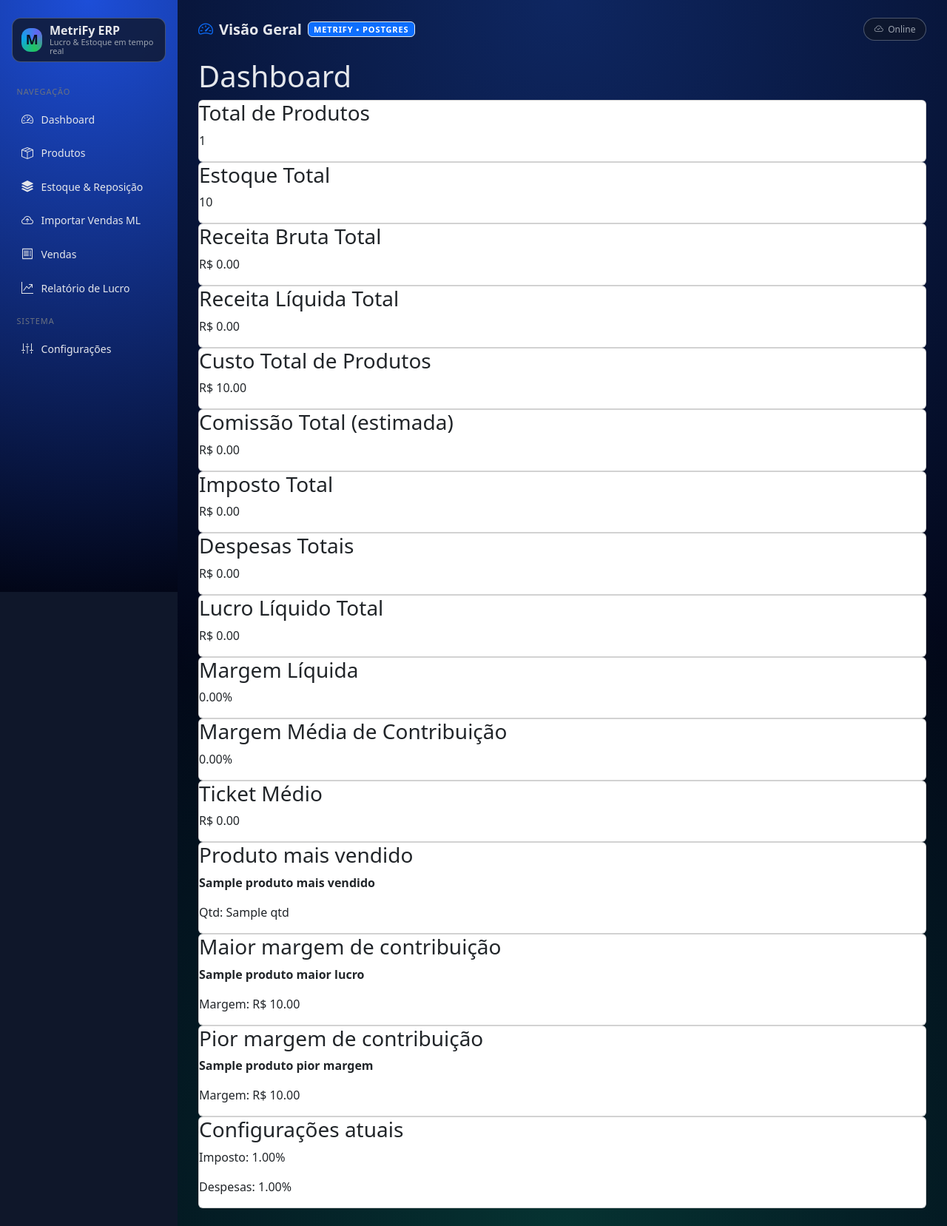
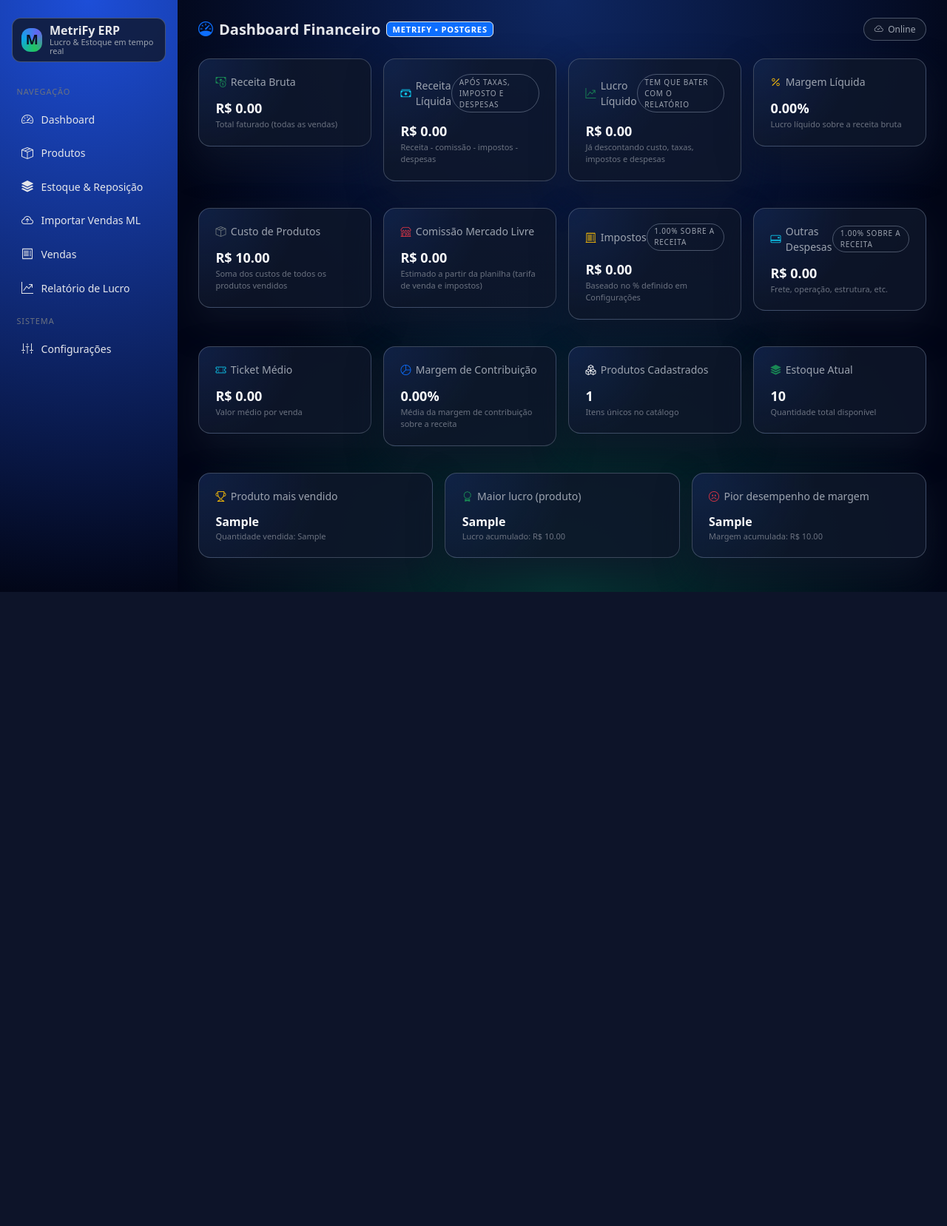
Before and after one commit to oliveirafjdo-web/Mega2.0, a Flask app: template templates/dashboard.html in a window 1280 px wide. Shown: the whole page at 74% size. After the commit the page ends 800 px from the top, so only its background shows below. Run offline with Flask 3, Linux system fonts and the light colour scheme; the template is opened without the code that fills it: most values are stand-ins (such as "Sample title", 1, 10 or a date in 2020); some libraries are stand-ins or nearby versions.

Commit message:
Update dashboard.html

```diff
--- a/templates/dashboard.html
+++ b/templates/dashboard.html
@@ -1,115 +1,242 @@
 {% extends "base.html" %}
 
+{% block title %}Dashboard • MetriFy{% endblock %}
+{% block page_icon %}<i class="bi bi-speedometer text-primary"></i>{% endblock %}
+{% block page_title %}Dashboard Financeiro{% endblock %}
+
 {% block content %}
-<h1>Dashboard</h1>
-
-<div class="cards-grid">
-
-  <!-- LINHA 1 -->
-  <div class="card">
-    <h3>Total de Produtos</h3>
-    <p>{{ total_produtos }}</p>
+<div class="row g-3 mb-3">
+  <!-- Receita bruta -->
+  <div class="col-12 col-sm-6 col-lg-3">
+    <div class="card-glass">
+      <div class="card-glass-header">
+        <div class="card-glass-title">
+          <i class="bi bi-cash-coin text-success"></i>
+          Receita Bruta
+        </div>
+      </div>
+      <div class="stat-value">R$ {{ '%.2f'|format(receita_total) }}</div>
+      <div class="stat-sub">Total faturado (todas as vendas)</div>
+    </div>
   </div>
 
-  <div class="card">
-    <h3>Estoque Total</h3>
-    <p>{{ estoque_total }}</p>
+  <!-- Receita líquida -->
+  <div class="col-12 col-sm-6 col-lg-3">
+    <div class="card-glass">
+      <div class="card-glass-header">
+        <div class="card-glass-title">
+          <i class="bi bi-cash-stack text-info"></i>
+          Receita Líquida
+        </div>
+        <span class="badge-soft">Após taxas, imposto e despesas</span>
+      </div>
+      <div class="stat-value">R$ {{ '%.2f'|format(receita_liquida_total) }}</div>
+      <div class="stat-sub">Receita - comissão - impostos - despesas</div>
+    </div>
   </div>
 
-  <div class="card">
-    <h3>Receita Bruta Total</h3>
-    <p>R$ {{ "%.2f"|format(receita_total) }}</p>
+  <!-- Lucro líquido -->
+  <div class="col-12 col-sm-6 col-lg-3">
+    <div class="card-glass">
+      <div class="card-glass-header">
+        <div class="card-glass-title">
+          <i class="bi bi-graph-up-arrow text-success"></i>
+          Lucro Líquido
+        </div>
+        <span class="badge-soft">Tem que bater com o relatório</span>
+      </div>
+      <div class="stat-value">R$ {{ '%.2f'|format(lucro_liquido_total) }}</div>
+      <div class="stat-sub">Já descontando custo, taxas, impostos e despesas</div>
+    </div>
   </div>
 
-  <div class="card">
-    <h3>Receita Líquida Total</h3>
-    <p>R$ {{ "%.2f"|format(receita_liquida_total) }}</p>
+  <!-- Margem líquida -->
+  <div class="col-12 col-sm-6 col-lg-3">
+    <div class="card-glass">
+      <div class="card-glass-header">
+        <div class="card-glass-title">
+          <i class="bi bi-percent text-warning"></i>
+          Margem Líquida
+        </div>
+      </div>
+      <div class="stat-value">{{ '%.2f'|format(margem_liquida_percent) }}%</div>
+      <div class="stat-sub">Lucro líquido sobre a receita bruta</div>
+    </div>
+  </div>
 </div>
 
-  <!-- LINHA 2 -->
-  <div class="card">
-    <h3>Custo Total de Produtos</h3>
-    <p>R$ {{ "%.2f"|format(custo_total) }}</p>
+<div class="row g-3 mb-3">
+  <!-- Custo de produtos -->
+  <div class="col-12 col-sm-6 col-lg-3">
+    <div class="card-glass">
+      <div class="card-glass-header">
+        <div class="card-glass-title">
+          <i class="bi bi-box-seam text-secondary"></i>
+          Custo de Produtos
+        </div>
+      </div>
+      <div class="stat-value">R$ {{ '%.2f'|format(custo_total) }}</div>
+      <div class="stat-sub">Soma dos custos de todos os produtos vendidos</div>
+    </div>
   </div>
 
-  <div class="card">
-    <h3>Comissão Total (estimada)</h3>
-    <p>R$ {{ "%.2f"|format(comissao_total) }}</p>
+  <!-- Comissão ML -->
+  <div class="col-12 col-sm-6 col-lg-3">
+    <div class="card-glass">
+      <div class="card-glass-header">
+        <div class="card-glass-title">
+          <i class="bi bi-shop text-danger"></i>
+          Comissão Mercado Livre
+        </div>
+      </div>
+      <div class="stat-value">R$ {{ '%.2f'|format(comissao_total) }}</div>
+      <div class="stat-sub">Estimado a partir da planilha (tarifa de venda e impostos)</div>
+    </div>
   </div>
 
-  <div class="card">
-    <h3>Imposto Total</h3>
-    <p>R$ {{ "%.2f"|format(imposto_total) }}</p>
+  <!-- Impostos -->
+  <div class="col-12 col-sm-6 col-lg-3">
+    <div class="card-glass">
+      <div class="card-glass-header">
+        <div class="card-glass-title">
+          <i class="bi bi-receipt-cutoff text-warning"></i>
+          Impostos
+        </div>
+        {% if cfg %}
+          <span class="badge-soft">{{ '%.2f'|format(cfg.imposto_percent) }}% sobre a receita</span>
+        {% endif %}
+      </div>
+      <div class="stat-value">R$ {{ '%.2f'|format(imposto_total) }}</div>
+      <div class="stat-sub">Baseado no % definido em Configurações</div>
+    </div>
   </div>
 
-  <div class="card">
-    <h3>Despesas Totais</h3>
-    <p>R$ {{ "%.2f"|format(despesas_total) }}</p>
+  <!-- Despesas -->
+  <div class="col-12 col-sm-6 col-lg-3">
+    <div class="card-glass">
+      <div class="card-glass-header">
+        <div class="card-glass-title">
+          <i class="bi bi-credit-card-2-back text-info"></i>
+          Outras Despesas
+        </div>
+        {% if cfg %}
+          <span class="badge-soft">{{ '%.2f'|format(cfg.despesas_percent) }}% sobre a receita</span>
+        {% endif %}
+      </div>
+      <div class="stat-value">R$ {{ '%.2f'|format(despesas_total) }}</div>
+      <div class="stat-sub">Frete, operação, estrutura, etc.</div>
+    </div>
+  </div>
 </div>
 
-  <!-- LINHA 3 -->
-  <div class="card destaque">
-    <h3>Lucro Líquido Total</h3>
-    <p>R$ {{ "%.2f"|format(lucro_liquido_total) }}</p>
+<div class="row g-3 mb-3">
+  <!-- Ticket médio -->
+  <div class="col-12 col-sm-6 col-lg-3">
+    <div class="card-glass">
+      <div class="card-glass-header">
+        <div class="card-glass-title">
+          <i class="bi bi-ticket-perforated text-info"></i>
+          Ticket Médio
+        </div>
+      </div>
+      <div class="stat-value">R$ {{ '%.2f'|format(ticket_medio) }}</div>
+      <div class="stat-sub">Valor médio por venda</div>
+    </div>
   </div>
 
-  <div class="card">
-    <h3>Margem Líquida</h3>
-    <p>{{ "%.2f"|format(margem_liquida_percent) }}%</p>
+  <!-- Margem média de contribuição -->
+  <div class="col-12 col-sm-6 col-lg-3">
+    <div class="card-glass">
+      <div class="card-glass-header">
+        <div class="card-glass-title">
+          <i class="bi bi-pie-chart text-primary"></i>
+          Margem de Contribuição
+        </div>
+      </div>
+      <div class="stat-value">{{ '%.2f'|format(margem_media) }}%</div>
+      <div class="stat-sub">Média da margem de contribuição sobre a receita</div>
+    </div>
   </div>
 
-  <div class="card">
-    <h3>Margem Média de Contribuição</h3>
-    <p>{{ "%.2f"|format(margem_media) }}%</p>
+  <!-- Produtos -->
+  <div class="col-12 col-sm-6 col-lg-3">
+    <div class="card-glass">
+      <div class="card-glass-header">
+        <div class="card-glass-title">
+          <i class="bi bi-boxes text-light"></i>
+          Produtos Cadastrados
+        </div>
+      </div>
+      <div class="stat-value">{{ total_produtos }}</div>
+      <div class="stat-sub">Itens únicos no catálogo</div>
+    </div>
   </div>
 
-  <div class="card">
-    <h3>Ticket Médio</h3>
-    <p>R$ {{ "%.2f"|format(ticket_medio) }}</p>
+  <!-- Estoque -->
+  <div class="col-12 col-sm-6 col-lg-3">
+    <div class="card-glass">
+      <div class="card-glass-header">
+        <div class="card-glass-title">
+          <i class="bi bi-stack text-success"></i>
+          Estoque Atual
+        </div>
+      </div>
+      <div class="stat-value">{{ estoque_total }}</div>
+      <div class="stat-sub">Quantidade total disponível</div>
+    </div>
+  </div>
 </div>
 
-  <!-- LINHA 4 - PRODUTOS DE DESTAQUE -->
-  <div class="card largo">
-    <h3>Produto mais vendido</h3>
+<div class="row g-3">
+  <div class="col-12 col-lg-4">
+    <div class="card-glass">
+      <div class="card-glass-header">
+        <div class="card-glass-title">
+          <i class="bi bi-trophy text-warning"></i>
+          Produto mais vendido
+        </div>
+      </div>
       {% if produto_mais_vendido %}
-      <p><strong>{{ produto_mais_vendido.nome }}</strong></p>
-      <p>Qtd: {{ produto_mais_vendido.qtd }}</p>
+        <div class="stat-value" style="font-size:16px;">{{ produto_mais_vendido[0] }}</div>
+        <div class="stat-sub">Quantidade vendida: {{ produto_mais_vendido[1] }}</div>
       {% else %}
-      <p>Sem vendas registradas.</p>
+        <div class="text-soft">Ainda não há vendas cadastradas.</div>
       {% endif %}
     </div>
+  </div>
 
-  <div class="card largo">
-    <h3>Maior margem de contribuição</h3>
+  <div class="col-12 col-lg-4">
+    <div class="card-glass">
+      <div class="card-glass-header">
+        <div class="card-glass-title">
+          <i class="bi bi-award text-success"></i>
+          Maior lucro (produto)
+        </div>
+      </div>
       {% if produto_maior_lucro %}
-      <p><strong>{{ produto_maior_lucro.nome }}</strong></p>
-      <p>Margem: R$ {{ "%.2f"|format(produto_maior_lucro.lucro) }}</p>
+        <div class="stat-value" style="font-size:16px;">{{ produto_maior_lucro[0] }}</div>
+        <div class="stat-sub">Lucro acumulado: R$ {{ '%.2f'|format(produto_maior_lucro[1]) }}</div>
       {% else %}
-      <p>Sem vendas registradas.</p>
+        <div class="text-soft">Ainda não há vendas cadastradas.</div>
       {% endif %}
     </div>
+  </div>
 
-  <div class="card largo">
-    <h3>Pior margem de contribuição</h3>
+  <div class="col-12 col-lg-4">
+    <div class="card-glass">
+      <div class="card-glass-header">
+        <div class="card-glass-title">
+          <i class="bi bi-emoji-frown text-danger"></i>
+          Pior desempenho de margem
+        </div>
+      </div>
       {% if produto_pior_margem %}
-      <p><strong>{{ produto_pior_margem.nome }}</strong></p>
-      <p>Margem: R$ {{ "%.2f"|format(produto_pior_margem.margem) }}</p>
+        <div class="stat-value" style="font-size:16px;">{{ produto_pior_margem[0] }}</div>
+        <div class="stat-sub">Margem acumulada: R$ {{ '%.2f'|format(produto_pior_margem[1]) }}</div>
       {% else %}
-      <p>Sem vendas registradas.</p>
+        <div class="text-soft">Ainda não há vendas cadastradas.</div>
       {% endif %}
     </div>
-
-  <!-- CONFIGURAÇÕES -->
-  <div class="card largo">
-    <h3>Configurações atuais</h3>
-    {% if cfg %}
-      <p>Imposto: {{ "%.2f"|format(cfg.imposto_percent or 0) }}%</p>
-      <p>Despesas: {{ "%.2f"|format(cfg.despesas_percent or 0) }}%</p>
-    {% else %}
-      <p>Imposto e despesas não configurados.</p>
-    {% endif %}
   </div>
-
 </div>
-
 {% endblock %}
```
Lines whose indentation alone changed are shown as unchanged.
